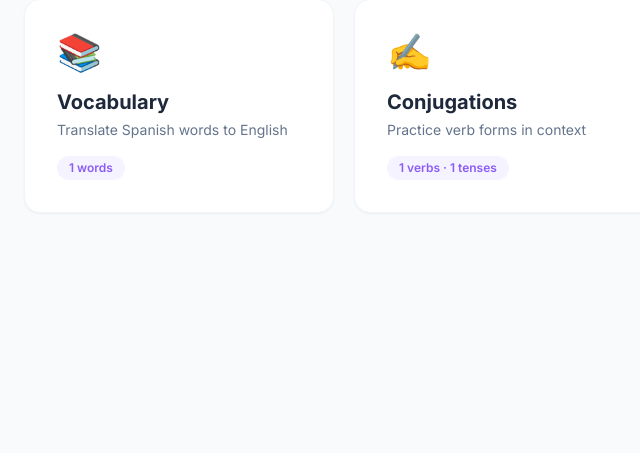
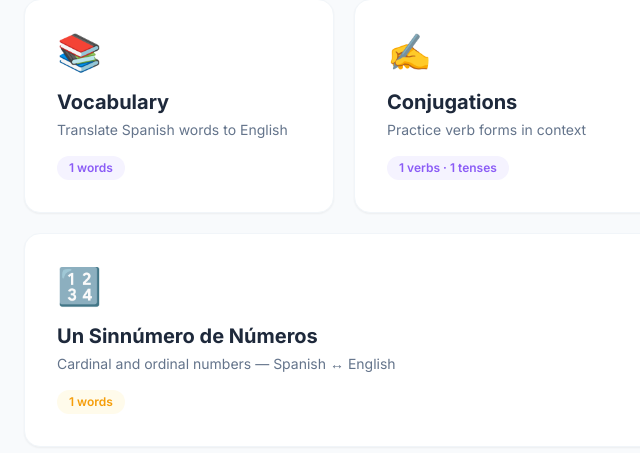
Before and after one commit to klastochkin/myspanish, a FastAPI app: template templates/index.html in a window 1280 px wide. Shown: the part 258-711 px from the top of the page, without its empty margins (296-936 px from the left). Run offline with FastAPI, Linux system fonts and the light colour scheme; the template is opened without the code that fills it: most values are stand-ins (such as "Sample title", 1, 10 or a date in 2020); some libraries are stand-ins or nearby versions.

Commit message:
move numbers

```diff
--- a/main.py
+++ b/main.py
@@ -145,6 +145,7 @@ def index(request: Request, token: str | None = Cookie(default=None)):
     return templates.TemplateResponse("index.html", {
         "request": request, "user": user,
         "total_words": total_words,
+        "total_numbers": len(LESSONS["vocabulary"]["4"]["words"]),
         "total_verbs": len(ALL_CONJUGATION_VERBS),
         "total_tenses": len(ALL_TENSE_NAMES),
     })
--- a/templates/index.html
+++ b/templates/index.html
@@ -33,5 +33,16 @@
     </div>
   </a>
 
+  <a href="/vocabulary?start=4"
+     class="group bg-white rounded-2xl shadow-sm border border-slate-100 p-8
+            hover:shadow-md hover:border-amber-200 transition-all duration-200 cursor-pointer sm:col-span-2">
+    <div class="text-4xl mb-4">🔢</div>
+    <h2 class="text-xl font-bold text-slate-800 group-hover:text-amber-600 transition">Un Sinnúmero de Números</h2>
+    <p class="text-slate-500 text-sm mt-1">Cardinal and ordinal numbers — Spanish ↔ English</p>
+    <div class="mt-4 text-xs font-semibold text-amber-500 bg-amber-50 inline-block px-3 py-1 rounded-full">
+      {{ total_numbers }} words
+    </div>
+  </a>
+
 </div>
 {% endblock %}
--- a/templates/vocab.html
+++ b/templates/vocab.html
@@ -161,6 +161,12 @@
       });
   }
 
+  // Auto-start if ?start=N is present in the URL
+  document.addEventListener('DOMContentLoaded', () => {
+    const start = new URLSearchParams(window.location.search).get('start');
+    if (start) selectLesson(start);
+  });
+
   function startQuiz() {
     currentIdx = 0; correct = 0; wrongItems = [];
     showScreen('quiz');
```
